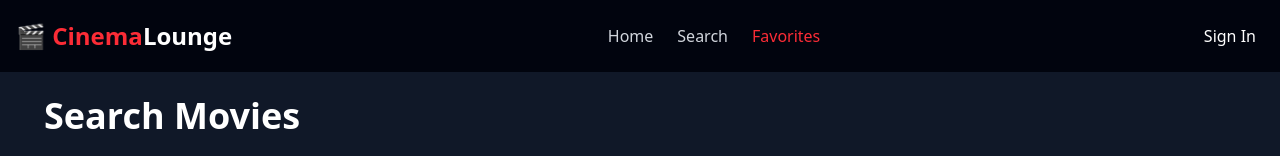
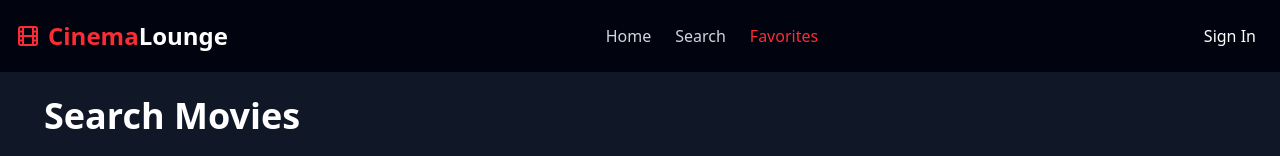
Before and after one commit to MalekGabsi/next-movie-explorer, a Next.js app: page /favorites in a window 1280 px wide. Shown: the top 156 px of the page. Built offline with nearby package versions, Linux system fonts and the light colour scheme.

Commit message:
navbar changes

```diff
--- a/src/components/Layout.jsx
+++ b/src/components/Layout.jsx
@@ -14,6 +14,7 @@ const Layout = ({ children }) => {
       {!isAuthPage && !isNotFoundPage && <NavMenu />}
 
       <main>{children}</main>
+
       <ToastContainer position="top-right" autoClose={5000} />
     </div>
   );
--- a/src/components/Navbar.jsx
+++ b/src/components/Navbar.jsx
@@ -2,6 +2,7 @@ import { useState } from "react";
 import Link from "next/link";
 import Image from "next/image";
 import { useRouter } from "next/router";
+import { Film, } from "lucide-react";
 
 export default function Navbar({ user, handleSignOut, getInitials }) {
   const router = useRouter();
@@ -11,8 +12,9 @@ export default function Navbar({ user, handleSignOut, getInitials }) {
       <div className="container mx-auto px-4 py-4 flex items-center justify-between">
         {/* Logo */}
         <div className="flex items-center gap-2">
+          <Film className="h-6 w-6 text-red-500" />
           <span className="text-2xl text-white font-bold">
-            <span className="text-red-500">🎬 Cinema</span>Lounge
+            <span className="text-red-500">Cinema</span>Lounge
           </span>
         </div>
 
--- a/src/pages/index.js
+++ b/src/pages/index.js
@@ -42,16 +42,10 @@ export default function Home() {
   const handleAddToWatchlist = (movie) => {
     if (isInWatchlist(movie)) {
       dispatch(removeMovie(movie.id));
-      toast.success(`Removed "${movie.title}" from your watchlist!`, {
-        position: "top-right",
-        autoClose: 4000,
-      });
+      toast.success(`Removed "${movie.title}" from your watchlist!`);
     } else {
       dispatch(addMovie(movie));
-       toast.success(`Added "${movie.title}" to your watchlist!`, {
-        position: "top-right",
-        autoClose: 4000,
-      });
+       toast.success(`Added "${movie.title}" to your watchlist!`);
     }}
 
   return (
```
Also changed, not shown: src/pages/favorites.js (+11 -48 lines).
